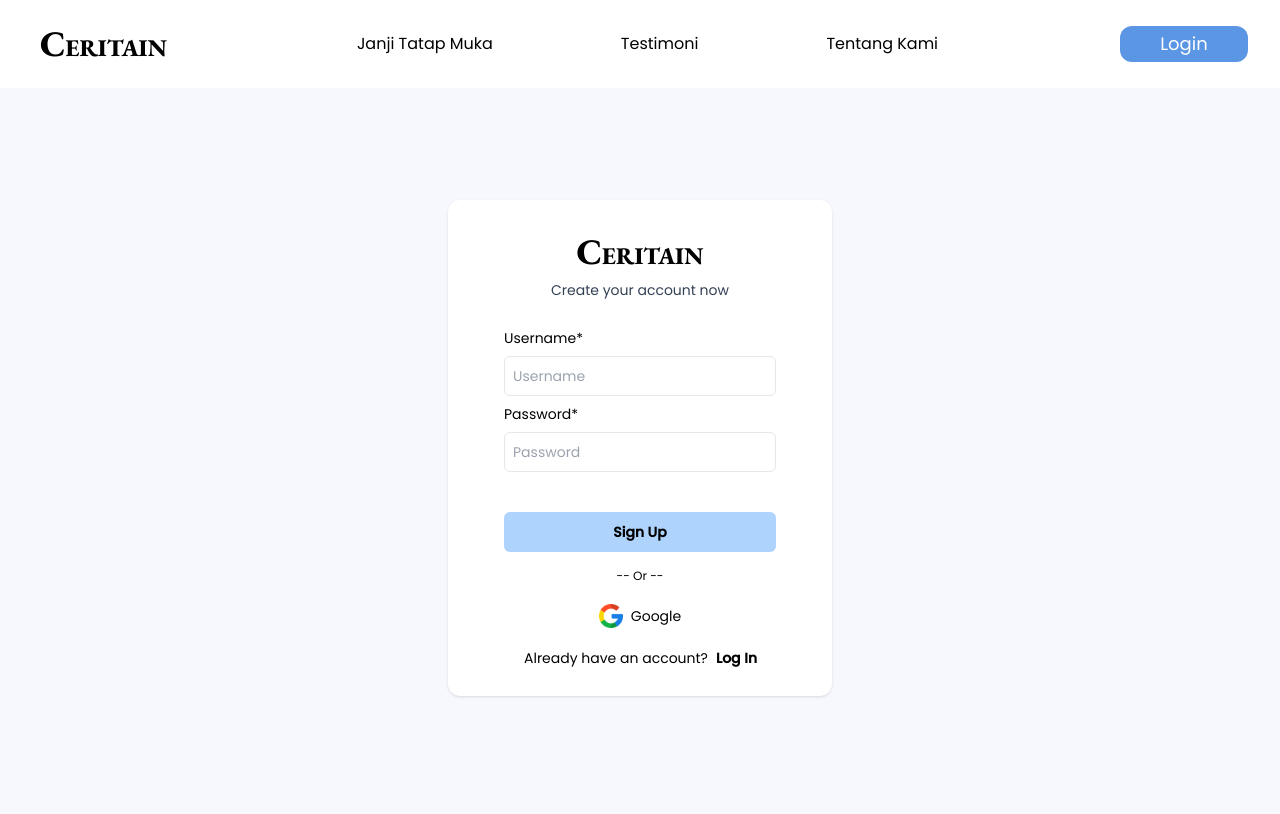
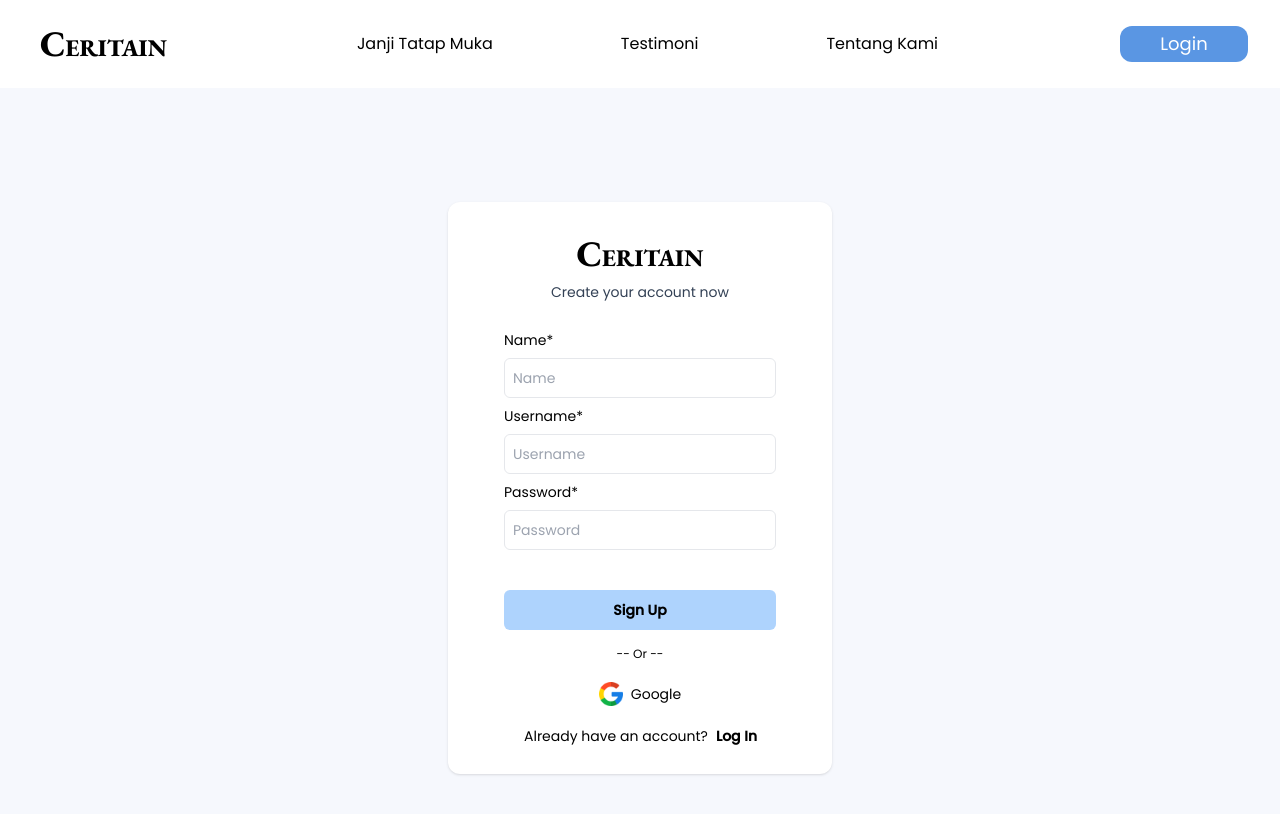
Before and after one commit to AhmadAzkia/ceritain, a React (Create React App) app: page /register in a window 1280 px wide. Shown: the top 814 px of the page. Built offline with nearby package versions, Linux system fonts and the light colour scheme; a web font is replaced by a local one.

Commit message:
Update Register.js

```diff
--- a/src/Pages/Register.js
+++ b/src/Pages/Register.js
@@ -13,17 +13,19 @@
     <Navbar />
     <form>
       <div className="w-full min-h-screen grid place-items-center bg-[#F6F8FD]">
-        <div className="w-96 bg-white shadow rounded-xl px-14 -mt-20">
+        <div className="w-96 bg-white shadow rounded-xl px-14">
           <h1 className="text-center text-2xl fontLogo mt-8 mb-2">
                   <span className="text-4xl">C</span>
                   ERITAIN
                 </h1>
           <p className="text-center text-slate-700 fontLoginn text-sm">Create your account now</p>
           <div className="flex flex-col mt-7 gap-2 fontLoginn">
+            <p className="text-sm fontLoginn">Name*</p>
+            <input className="w-full h-10 ps-2 border rounded-md text-sm" type="text" name="name" id="name" placeholder="Name" required  />
             <p className="text-sm fontLoginn">Username*</p>
             <input className="w-full h-10 ps-2 border rounded-md text-sm" type="text" name="username" id="username" placeholder="Username" required  />
             <p className="text-sm fontLoginn">Password*</p>
-            <input className="w-full h-10 ps-2 border rounded-md text-sm" type="text" name="username" id="username" placeholder="Password" required  />
+            <input className="w-full h-10 ps-2 border rounded-md text-sm" type="password" name="Password" id="Password" placeholder="Password" required  />
           </div>
           <button className="w-full h-10 bg-blue-300 font-semibold rounded-md text-sm fontLoginn bg-opacity-75 mt-10" type="submit">Sign Up</button>
           <div className="text-xs fontLoginn mt-4 text-center">-- Or --</div>
```
